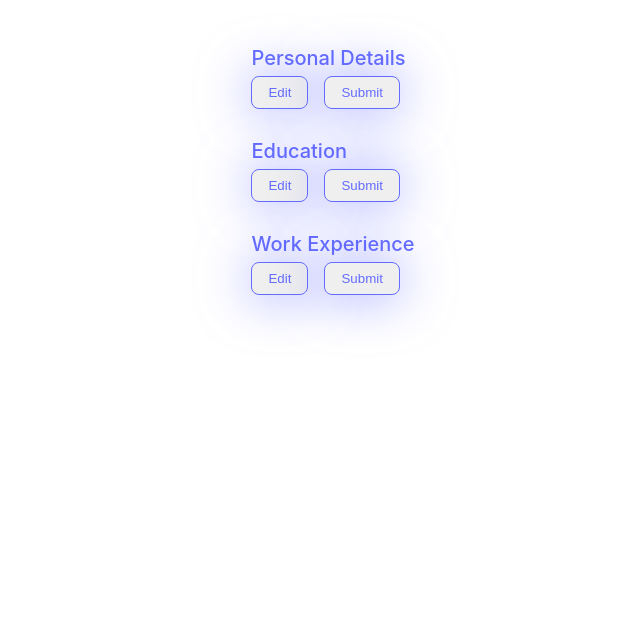
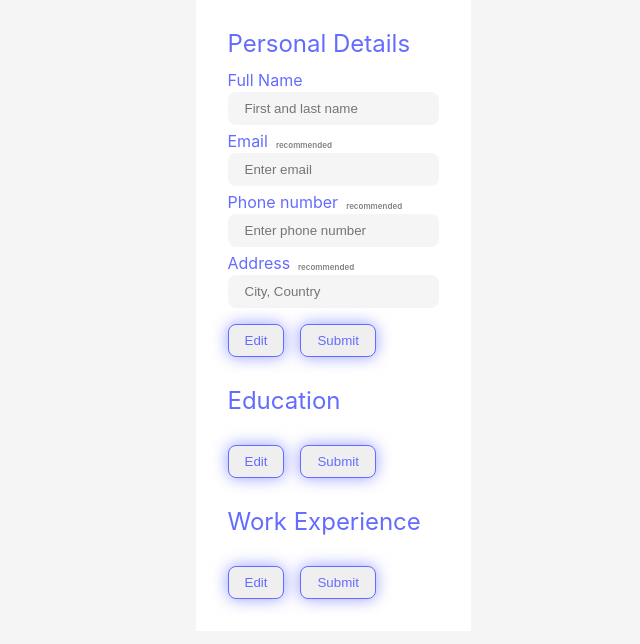
Before and after one commit to zopalmer14/top-cv-application, a React (Vite) app: page / in a window 1280 px wide. Shown: the top 644 px of the page, without its empty margins (307-947 px from the left). Built offline with nearby package versions, Linux system fonts and the light colour scheme.

Commit message:
create CustomInput component

```diff
--- /dev/null
+++ b/src/components/CustomInput.jsx
@@ -0,0 +1,16 @@
+
+import '../styles/CustomInput.css';
+
+function CustomInput({ type, label, name, placeholder, optText }) {
+    return (
+        <li>
+            <div>
+                <label htmlFor={name}>{label}</label>
+                {optText && <div className="opt">{optText}</div>}
+            </div>
+            <input type={type} name={name} id={name} placeholder={placeholder} />
+        </li>
+    )
+}
+
+export default CustomInput;
--- a/src/components/Section.jsx
+++ b/src/components/Section.jsx
@@ -1,17 +1,22 @@
 
+import CustomInput from './CustomInput.jsx'
 import '../styles/Section.css';
 
-function Section({ title, children }) {
+function Section({ title, inputs }) {
     return (
-        <div className="container">
+        <div className="section-container">
             <h1>{title}</h1>
-            {children}
+            <ul>
+                {inputs && inputs.map((input) => {
+                    return <CustomInput key={input.label} type={input.type} label={input.label} placeholder={input.placeholder} optText={input.optText} />
+                })}
+            </ul>
             <div className="button-container">
                 <button>Edit</button>
                 <button>Submit</button>
             </div>
         </div>
-      )
+    )
 }
 
 export default Section;
--- a/src/index.css
+++ b/src/index.css
@@ -65,6 +65,6 @@ body {
   flex-direction: column;
   align-items: center;
 
+  background-color: whitesmoke;
   min-height: 100vh;
-  padding: 2rem;
 }
--- a/src/main.jsx
+++ b/src/main.jsx
@@ -3,9 +3,40 @@ import ReactDOM from 'react-dom/client'
 import Section from './components/Section.jsx'
 import './index.css'
 
+const inputList = [
+  {
+    type: 'text',
+    label: 'Full Name',
+    name: 'name',
+    placeholder: 'First and last name',
+    optText: ''
+  },
+  {
+    type: 'email',
+    label: 'Email',
+    name: 'email',
+    placeholder: 'Enter email',
+    optText: 'recommended'
+  },
+  {
+    type: 'tel',
+    label: 'Phone number',
+    name: 'phone',
+    placeholder: 'Enter phone number',
+    optText: 'recommended'
+  },
+  {
+    type: 'text',
+    label: 'Address',
+    name: 'address',
+    placeholder: 'City, Country',
+    optText: 'recommended'
+  }
+]
+
 ReactDOM.createRoot(document.getElementById('root')).render(
   <React.StrictMode>
-    <Section title="Personal Details" />
+    <Section title="Personal Details" inputs={inputList} />
     <Section title="Education" />
     <Section title="Work Experience" />
   </React.StrictMode>,
--- /dev/null
+++ b/src/styles/CustomInput.css
@@ -0,0 +1,41 @@
+
+:root {
+    --purple-accent: #646cff;
+    --blue-accent: #61dafb;
+}
+
+li {
+    display: flex;
+    flex-direction: column;
+    gap: 0.25rem;
+}
+
+li > div {
+    display: flex;
+    gap: 0.5rem;
+}
+
+li label {
+    color: var(--purple-accent);
+}
+
+li input {
+    padding: 0.6em 1.2em;
+    background-color: whitesmoke;
+    border: 1px solid transparent;
+    border-radius: 8px;
+    transition: ease-in-out 0.5s;
+}
+li input:focus,
+li input:focus-visible {
+    outline: none;
+    border-color: var(--purple-accent);
+    filter: drop-shadow(0 0 0.5rem #646cffaa);
+}
+
+li .opt {
+    color: gray;
+    font-size: 0.5rem;
+    font-weight: 600;
+    align-self: flex-end;
+}
--- a/src/styles/Section.css
+++ b/src/styles/Section.css
@@ -4,19 +4,32 @@
     --blue-accent: #61dafb;
 }
 
-.container {
+#root {
+    display: flex;
+    flex-direction: column;
+    gap: 2rem;
+
+    background-color: white;
+    padding: 2rem;
+}
+
+.section-container {
     display: flex;
     flex-direction: column;
     align-items: start;
-    gap: 0.5rem;
-
-    padding: 1rem;
+    gap: 1rem;
 }
 
-.container h1 {
-    font-size: 1.25rem;
-    font-weight: 500;
+.section-container h1 {
     color: var(--purple-accent);
+    font-size: 1.5rem;
+}
+
+.section-container ul {
+    list-style-type: none;
+    display: flex;
+    flex-direction: column;
+    gap: 0.5rem;
 }
 
 .button-container {
@@ -29,7 +42,7 @@ button {
     padding: 0.6em 1.2em;
     border: 1px solid var(--purple-accent);
     border-radius: 8px;
-    filter: drop-shadow(0 0 2em #646cffaa);
+    filter: drop-shadow(0 0 0.5rem #646cffaa);
     transition: ease-in-out 0.5s;
 }
 button:hover {
```
